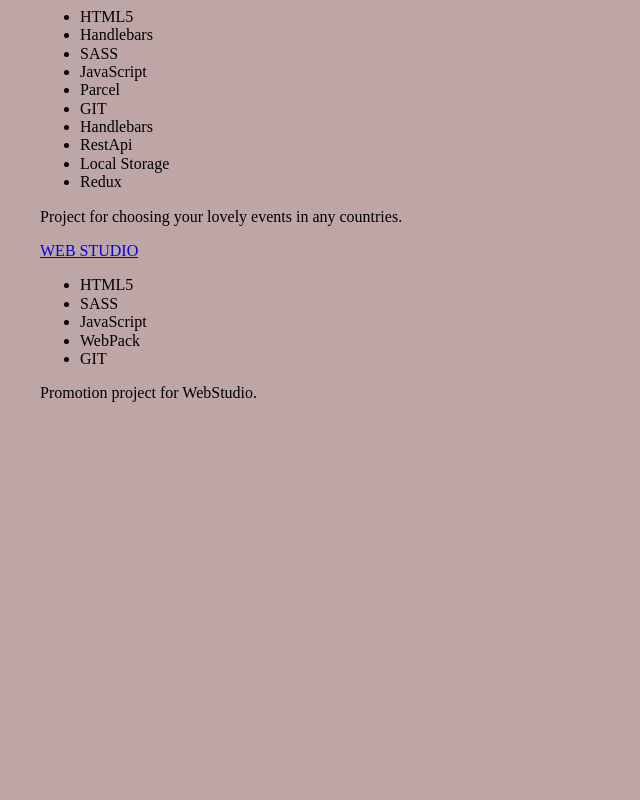
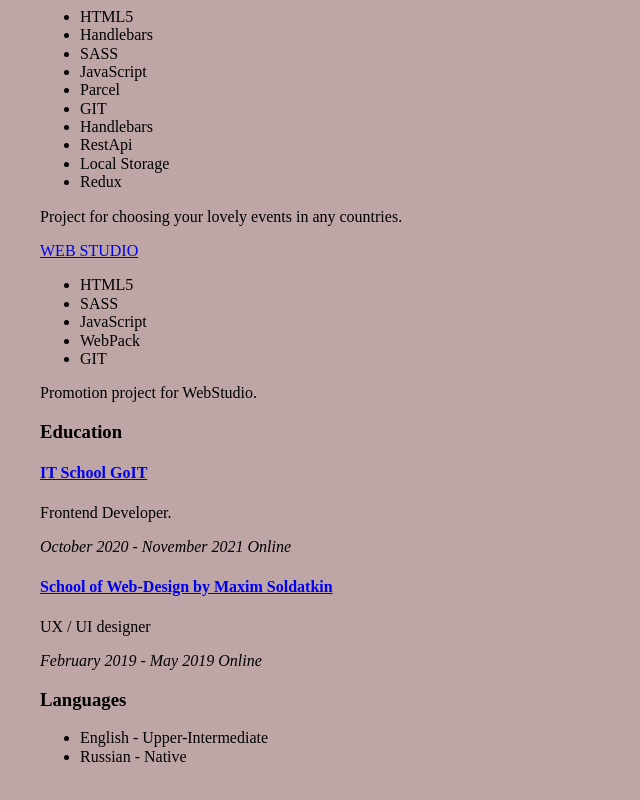
Before and after one commit to VictoriaDanilenko/rsschool-cv, a plain HTML site: page index.html in a window 1280 px wide. Shown: the part 1612-2412 px from the top of the page, without its empty margins (0-640 px from the left). Before the commit the page ends 2055 px from the top, so only its background shows below. Drawn offline with nearby package versions, Linux system fonts and the light colour scheme.

Commit message:
fix:projects data

```diff
--- a/index.html
+++ b/index.html
@@ -110,6 +110,19 @@
     <li>GIT</li>
   </ul>
   <span> Promotion project for WebStudio.</span>
+  <h3>Education</h3>
+  <h4> <a href="https://maximsoldatkin.com/designer/" target="_blank">IT School GoIT</a></h4>
+  <p>Frontend Developer.
+  </p> <span><em>October 2020 - November 2021 Online</em></span>
+
+  <h4> <a href="https://maximsoldatkin.com/designer/" target="_blank">School of Web-Design by Maxim Soldatkin</a></h4>
+  <p>UX / UI designer</p> <span> <em> February 2019 - May 2019 Online</em></span>
+
+  <h3>Languages</h3>
+  <ul>
+    <li>English - Upper-Intermediate</li>
+    <li>Russian - Native</li>
+  </ul>
 
 
 </body>
```
